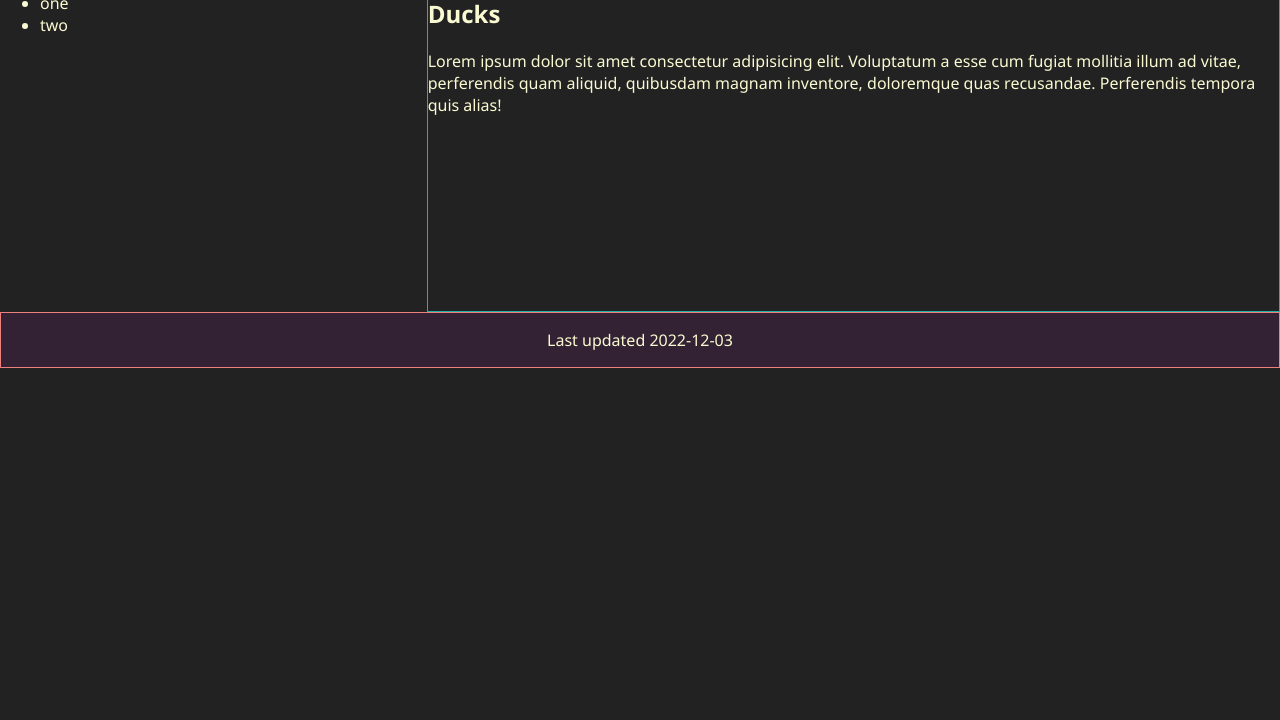
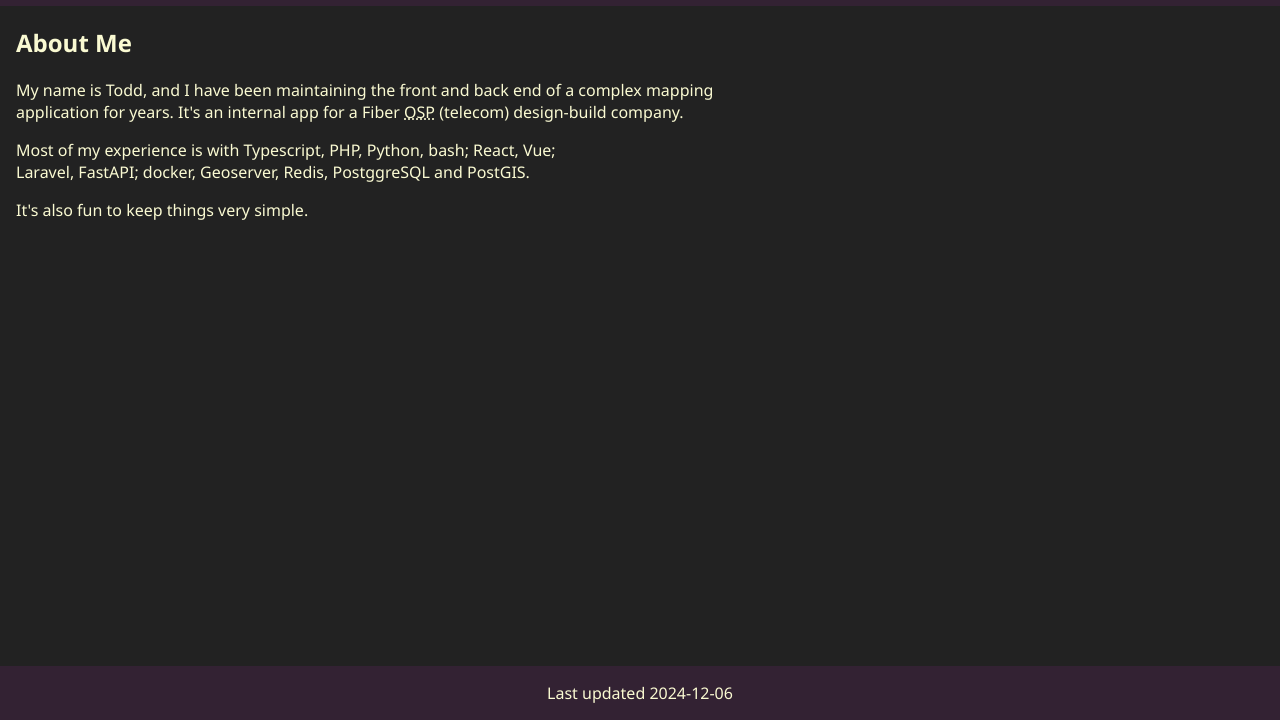
Before and after one commit to toddpkgeo/simple-page, a plain HTML site: page index.html in a window 1280 px wide. Shown: the part 80-800 px from the top of the page. Drawn offline with Linux system fonts and the light colour scheme.

Commit message:
replace Lorem with About Me
also changing some styles, mostly for grid size, and moving to new app.css file

```diff
--- /dev/null
+++ b/app.css
@@ -0,0 +1,43 @@
+body {
+  font-family: "Segoe UI", Tahoma, Geneva, Verdana, sans-serif;
+  margin: 0;
+  padding: 0;
+  box-sizing: border-box;
+  color: lightgoldenrodyellow;
+  background-color: #222;
+}
+#container {
+  display: grid;
+  margin: 0;
+  grid-template-areas:
+    "header header"
+    "aside article"
+    "footer footer";
+  grid-template-columns: min-content 1fr;
+  grid-template-rows: max-content 1fr max-content;
+  height: 100svh;
+}
+header {
+  grid-area: header;
+}
+footer {
+  grid-area: footer;
+}
+header,
+footer {
+  /*border: 1px solid lightcoral;*/
+  background-color: #323;
+  text-align: center;
+}
+article {
+  grid-area: article;
+  text-wrap: balance;
+  /*border: 1px solid lightseagreen;*/
+  padding-inline: 1rem;
+}
+article p {
+  max-width: 80ch;
+}
+aside {
+  grid-area: aside;
+}
--- a/index.html
+++ b/index.html
@@ -1,69 +1,38 @@
-<!DOCTYPE html>
+<!doctype html>
 <html lang="en">
   <head>
-    <meta charset="UTF-8">
-    <meta name="viewport" content="width=device-width, initial-scale=1.0">
-    <title>Test Doc 1</title>
-    <script src="test.js"></script>
-    <script src="app.js" defer></script>
-    <style>
-        body {
-            font-family:'Segoe UI', Tahoma, Geneva, Verdana, sans-serif;
-            margin: 0;
-            padding: 0;
-            box-sizing: border-box;
-            color: lightgoldenrodyellow;
-            background-color: #222;
-        }
-        #container {
-            display: grid;
-            margin: 0;
-            grid-template-areas:
-            "header header"
-            "aside article"
-            "footer footer";
-            grid-template-columns: 1fr 2fr;
-            grid-template-rows: 1fr 6fr 1fr;
-        }
-        header {
-            grid-area: header;
-        }
-        footer {
-            grid-area: footer;
-        }
-        header, footer {
-            border: 1px solid lightcoral;
-            background-color: #323;
-            text-align: center;
-        }
-        article {
-            grid-area: article;
-            border: 1px solid lightseagreen;
-        }
-        aside {
-            grid-area: aside;
-        }
-    </style>
+    <meta charset="UTF-8" />
+    <meta name="viewport" content="width=device-width, initial-scale=1.0" />
+    <title>Example Doc</title>
+    <link href="app.css" rel="stylesheet" />
   </head>
   <body>
     <div id="container">
       <!-- if header is used for navigation, then use nav -->
       <header>
-            <p>Hello</p>
+        <h1>Example</h1>
       </header>
       <!-- if article is not used as such, then use main -->
       <article>
-            <h2>Ducks</h2>
-            <p>Lorem ipsum dolor sit amet consectetur adipisicing elit. Voluptatum a esse cum fugiat mollitia illum ad vitae, perferendis quam aliquid, quibusdam magnam inventore, doloremque quas recusandae. Perferendis tempora quis alias!</p>
+        <h2>About Me</h2>
+        <p>
+          My name is Todd, and I have been maintaining the front and back end of
+          a complex mapping application for years. It's an internal app for a
+          Fiber <abbr title="Outside Plant">OSP</abbr> (telecom) design-build
+          company.
+        </p>
+        <p>
+          Most of my experience is with Typescript, PHP, Python, bash; React,
+          Vue; Laravel, FastAPI; docker, Geoserver, Redis, PostggreSQL and
+          PostGIS.
+        </p>
+        <p>It's also fun to keep things very simple.</p>
       </article>
       <aside>
-            <ul>
-                <li>one</li>
-                <li>two</li>
-            </ul>
+        <!-- <ul> <li>one</li> <li>two</li> </ul> -->
       </aside>
       <footer>
-            <p>Last updated 2022-12-03</p>
+        <p>Last updated 2024-12-06</p>
       </footer>
     </div>
   </body>
```
Lines whose indentation alone changed are shown as unchanged.
